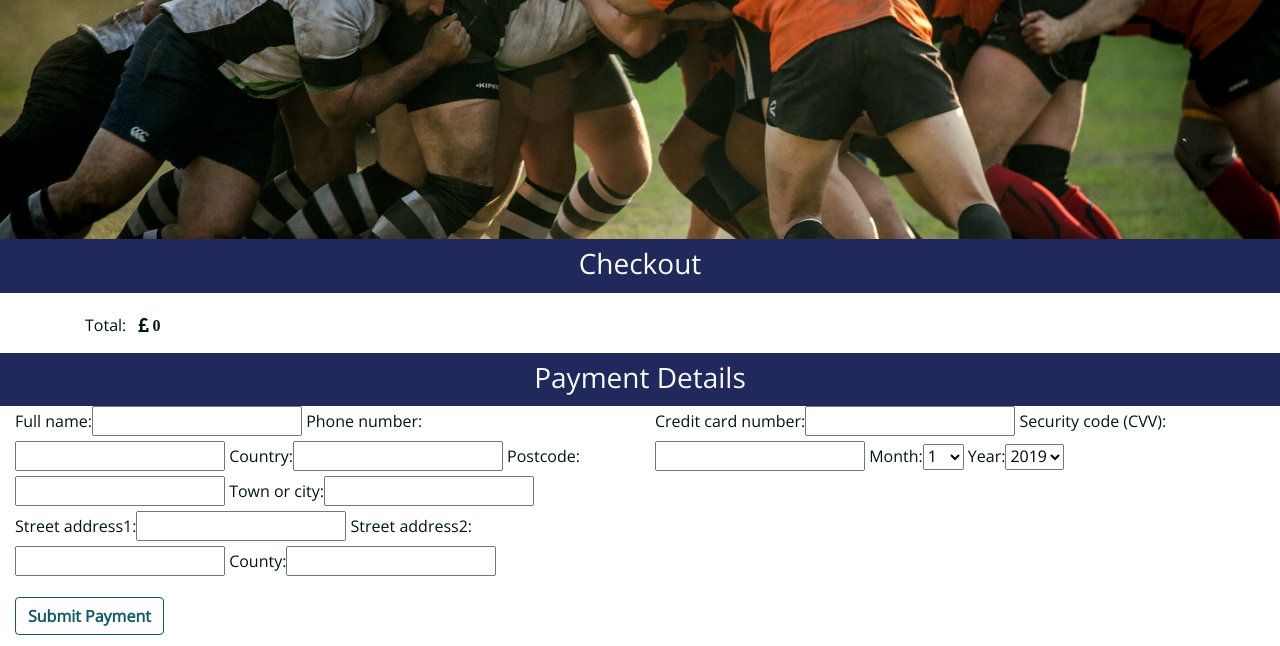
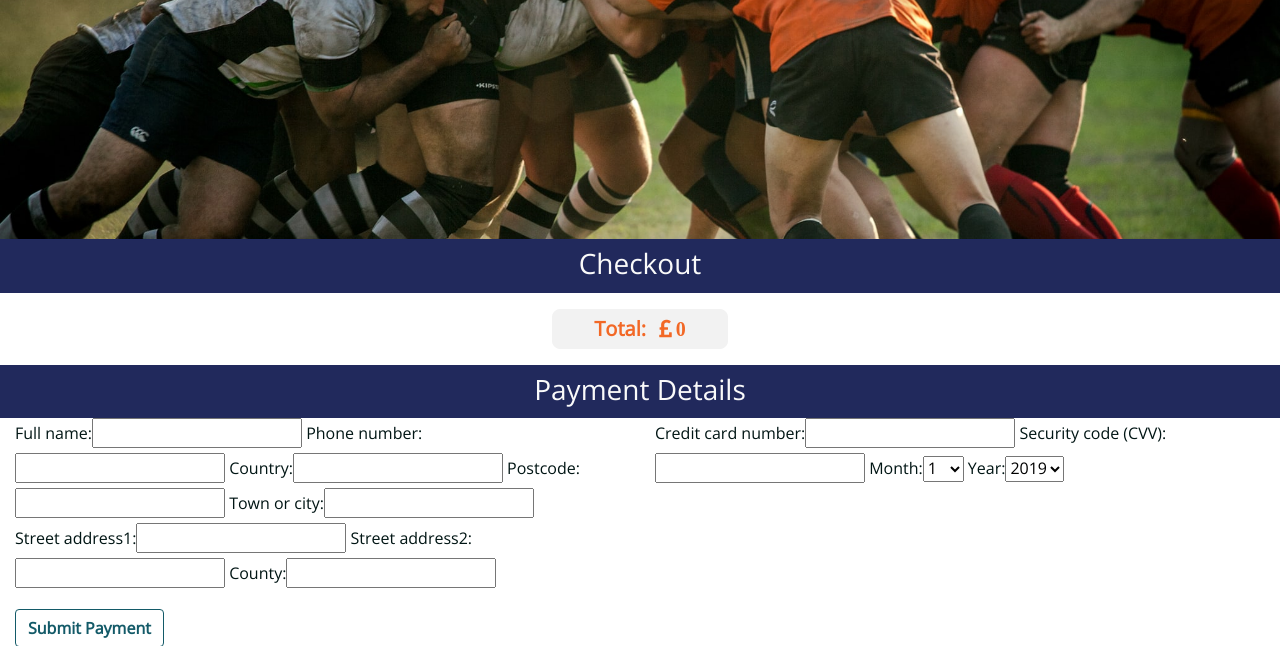
Before and after one commit to Spagettileg/reboot-pbf, a Django app: page /checkout/ in a window 1280 px wide. Shown: the part 92-738 px from the top of the page. Run offline with Django 3.2, Linux system fonts and the light colour scheme; the visitor is signed in with stand-in values (Sample User, id 1); some libraries are stand-ins or nearby versions.

Commit message:
Comments added to explain the code used for improving checkout payment view.

```diff
--- a/static/css/custom.css
+++ b/static/css/custom.css
@@ -153,7 +153,7 @@ blockquote {
   padding-left: 1rem;
 }
 
-.panel-body {
+.panel-body { /* All rugby boot product container views given blue border and slight box shadow to elevate the display */
   padding: 0.3rem;
   margin: 0.3rem;
   border: 0.1rem solid #21295C;
@@ -161,10 +161,28 @@ blockquote {
   box-shadow: 0 4px 8px 0 rgba(199, 204, 235, 0.5), 0 6px 20px 0 rgba(199, 204, 235, 0.49);
 }
 
-.product-image {
+.product-image { /* All rugby boot product views are fully responsive with good control over marging spacing and display */
   text-align: center;
   display: block;
   margin: auto;
+}
+
+.checkout-total-outer { /* Ensures the checkout payment total view is centre of screen */
+  display: flex;
+  align-items: center;
+  justify-content: center;
+}
+
+.checkout-total { /* Checkout total container given light grey background and vivid orange text */
+  border: 0.1rem solid #f2f2f2;
+  border-radius: 0.5rem;
+  background-color: #f2f2f2;
+  color: #F26826;
+  font-size: 1.25rem;
+  font-weight: 600;
+  width: 11rem;
+  height: 2.5rem;
+  text-align: center;
 }
 
 /* Carousel */
```
